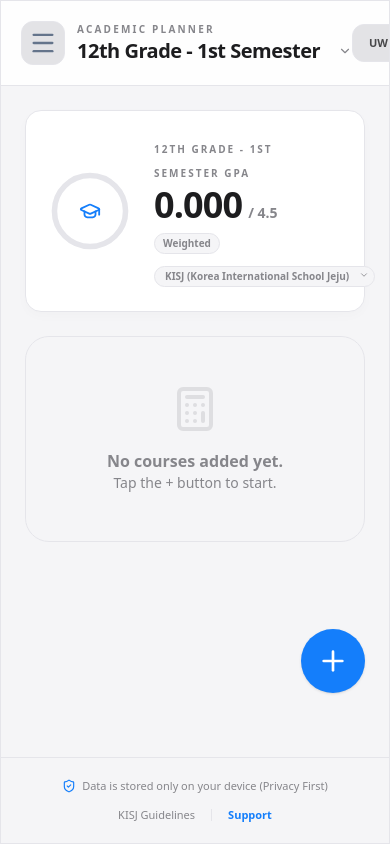
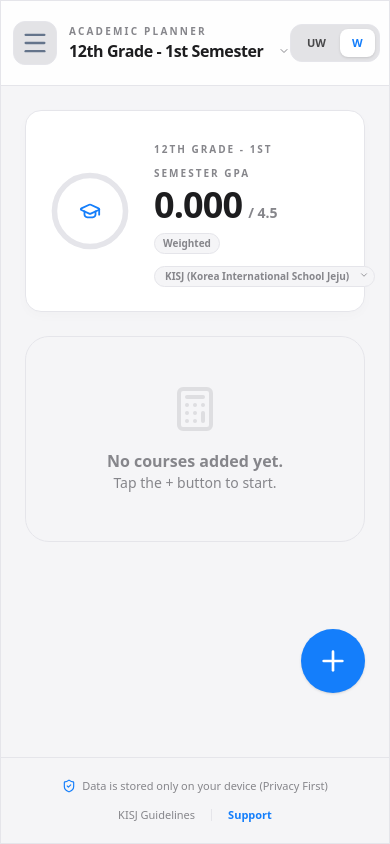
Before and after one commit to angdulu/kisjgpa, a React (Vite) app: page / in a window 390 px wide. Built offline with nearby package versions, Linux system fonts and the light colour scheme.

Commit message:
fix: adjust header padding and text sizing for mobile layouts

```diff
--- a/src/App.tsx
+++ b/src/App.tsx
@@ -473,7 +473,7 @@ export default function App() {
       <div className="app-frame">
 
         {/* Header */}
-        <header className="glass-header px-6 pt-[calc(1.25rem+env(safe-area-inset-top))] pb-5 flex items-center justify-between">
+        <header className="glass-header px-4 sm:px-6 pt-[calc(1.25rem+env(safe-area-inset-top))] pb-5 flex items-center justify-between">
           {selectedCourseId ? (
             <div className="flex items-center justify-between w-full">
               <button
@@ -497,11 +497,11 @@ export default function App() {
               <div className="flex flex-col">
                 <span className="section-kicker">Academic Planner</span>
                 {activeTab === 'current' ? (
-                  <div className="relative flex items-center gap-1.5">
+                  <div className="relative flex items-center gap-1">
                     <select
                       value={activeSemester}
                       onChange={(e) => setActiveSemester(e.target.value)}
-                      className="appearance-none bg-transparent hover:text-[var(--app-accent)] text-xl font-extrabold tracking-tight text-[var(--app-text)] outline-none cursor-pointer transition-colors pr-6"
+                      className="appearance-none bg-transparent hover:text-[var(--app-accent)] text-base sm:text-xl font-extrabold tracking-tight text-[var(--app-text)] outline-none cursor-pointer transition-colors pr-5"
                     >
                       {SEMESTERS_LIST.map((sem) => {
                         const semKey = `${sem.label} - ${sem.semester}`;
@@ -512,10 +512,10 @@ export default function App() {
                         );
                       })}
                     </select>
-                    <ChevronDown className="absolute right-0 top-1/2 -translate-y-1/2 text-[var(--app-muted)] pointer-events-none" size={14} />
+                    <ChevronDown className="absolute right-0 top-1/2 -translate-y-1/2 text-[var(--app-muted)] pointer-events-none" size={12} />
                   </div>
                 ) : (
-                  <h1 className="text-xl font-extrabold tracking-tight">
+                  <h1 className="text-base sm:text-xl font-extrabold tracking-tight">
                     {activeTab === 'cumulative' ? 'Cumulative' : 'Quick GPA'}
                   </h1>
                 )}
```
